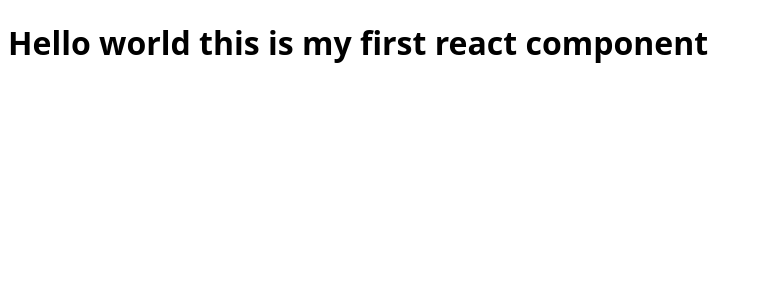
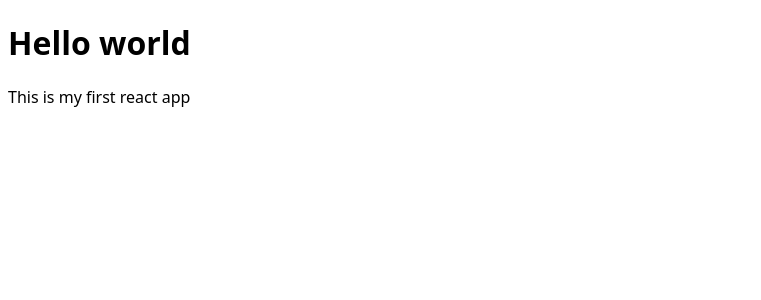
Before and after one commit to nemimj/feedback-app, a React (Create React App) app: page / in a window 1280 px wide. Shown: the top 300 px of the page, without its empty margins (0-761 px from the left). Built offline with nearby package versions, Linux system fonts and the light colour scheme.

Commit message:
added intro to jsx

```diff
--- a/src/App.js
+++ b/src/App.js
@@ -1,5 +1,11 @@
 function App() {
-  return <h1>Hello world this is my first react component</h1>;
+  // empty tag is called fragment tag
+  return (
+    <div className="container">
+      <h1>Hello world </h1>
+      <p>This is my first react app</p>
+    </div>
+  );
 }
 
 export default App;
```
